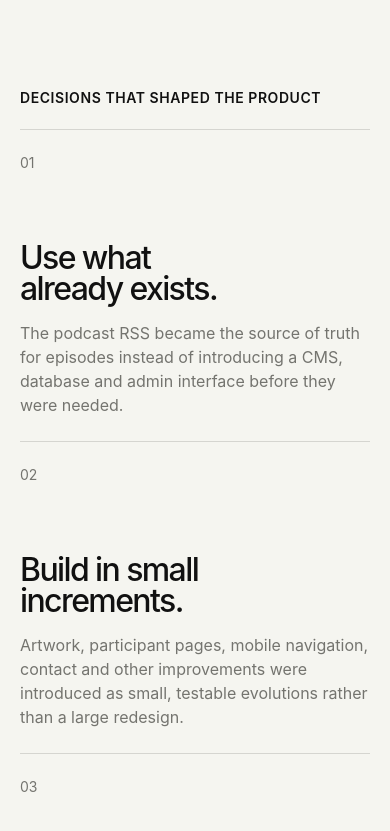
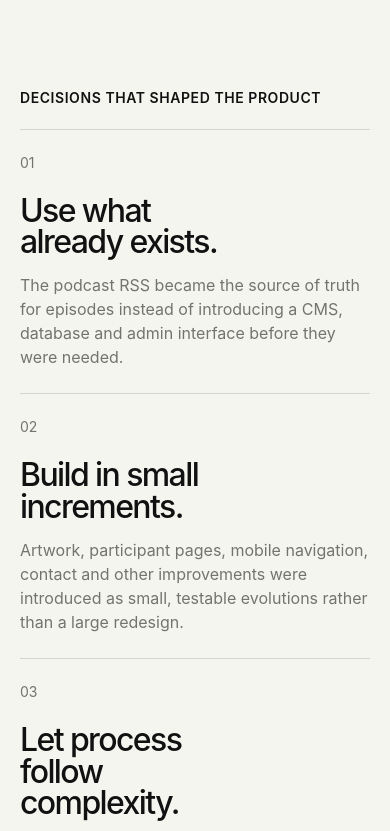
Before and after one commit to marcelobiondo/design-portfolio, a website built with Vite: page work/quintacast.html in a window 390 px wide. Shown: the part 2120-2951 px from the top of the page. Built offline with nearby package versions, Linux system fonts and the light colour scheme.

Commit message:
style: tighten side project decision cards

```diff
--- a/src/styles/side-project.css
+++ b/src/styles/side-project.css
@@ -8,9 +8,9 @@
 .side-challenge { padding-bottom: clamp(4rem, 7vw, 7rem); }
 .side-decisions { padding-bottom: clamp(7rem, 14vw, 14rem); }
 .side-decisions__grid { display: grid; grid-template-columns: repeat(3, 1fr); gap: var(--space-3); margin-top: var(--space-4); }
-.side-decisions article { min-height: 24rem; display: flex; flex-direction: column; padding-top: var(--space-3); border-top: 1px solid var(--color-border); }
+.side-decisions article { display: flex; flex-direction: column; padding-top: var(--space-3); border-top: 1px solid var(--color-border); }
 .side-decision__number { color: var(--color-text-secondary); font-size: var(--font-size-sm); }
-.side-decisions h3 { max-width: 10ch; margin-top: auto; font-size: clamp(2rem, 3vw, 3.5rem); font-weight: 500; line-height: .98; letter-spacing: -.05em; }
+.side-decisions h3 { max-width: 10ch; margin-top: clamp(2.25rem, 4vw, 4rem); font-size: clamp(2rem, 3vw, 3.5rem); font-weight: 500; line-height: .98; letter-spacing: -.05em; }
 .side-decisions article > p:last-child { max-width: 24rem; margin-top: var(--space-2); color: var(--color-text-secondary); line-height: 1.5; }
 
 /* Keep the evolution on one line whenever the viewport can comfortably hold it. */
@@ -30,6 +30,6 @@
 @media (max-width: 768px) {
   .side-challenge { padding-bottom: var(--space-5); }
   .side-decisions__grid { grid-template-columns: 1fr; margin-top: var(--space-3); }
-  .side-decisions article { min-height: 18rem; }
+  .side-decisions h3 { margin-top: var(--space-3); }
   .side-evolution { justify-content: flex-start; margin-inline: 0; font-size: clamp(1.2rem, 6vw, 1.75rem); }
 }
```
